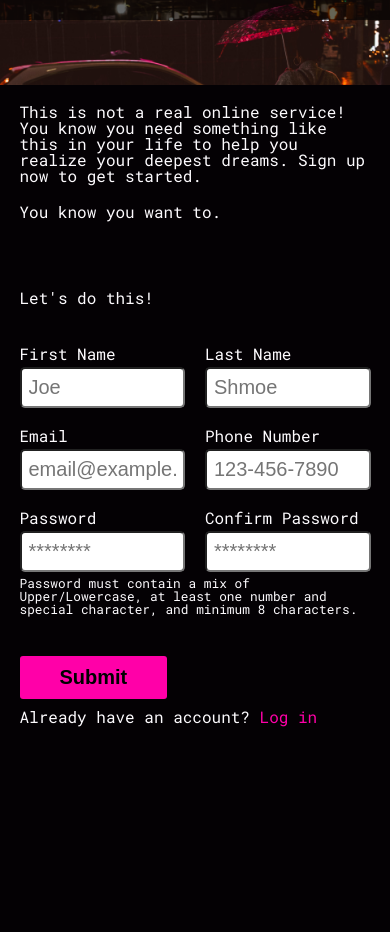
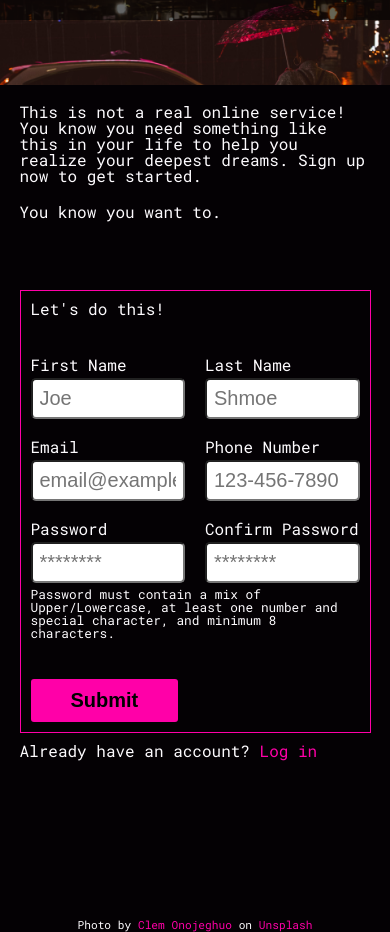
Before and after one commit to fjarm/Sign-Up-Form, a plain HTML site: page index.html in a window 390 px wide. Shown: the part 84-1016 px from the top of the page. Before the commit the page ends 844 px from the top, so only its background shows below. Drawn offline with Linux system fonts and the light colour scheme.

Commit message:
Add image credits

```diff
--- a/index.html
+++ b/index.html
@@ -65,6 +65,9 @@
         <div class="bottom">
             <p>Already have an account? <a href="">Log in</a></p>
         </div>
+        <div class="image-credit">
+            <h4>Photo by <a href="https://unsplash.com/@clemono?utm_source=unsplash&utm_medium=referral&utm_content=creditCopyText">Clem Onojeghuo</a> on <a href="https://unsplash.com/photos/xZRcXgLrEsU?utm_source=unsplash&utm_medium=referral&utm_content=creditCopyText">Unsplash</a></h4>
+        </div>
     </div>
 </body>
 </html>
--- a/styles.css
+++ b/styles.css
@@ -72,6 +72,7 @@ body {
     background-repeat: no-repeat;
     height:100vh;
     display: flex;
+    flex-direction: column;
     width: 800px;
     box-sizing: border-box;
 }
@@ -81,7 +82,7 @@ body {
     box-sizing: border-box;
     display: flex;
     flex-direction: column;
-    margin: 60px;
+    margin: 60px 60px 0px 60px;
     gap: 10px;
 }
 
@@ -103,7 +104,10 @@ h2 {
 h3 {
     font-size: 0.8em;
     margin: 5px 0 40px 0;
+}
 
+h4 {
+    font-size: 0.7em;
 }
 
 .heading {
@@ -124,10 +128,17 @@ h3 {
     gap:5px;
 }
 
+.image-credit {
+    text-align: center;
+    margin-top: auto;
+}
+
 .sign-up-area {
     display: flex;
     flex-direction: column;
     gap: 20px;
+    padding: 10px;
+    border: 1px solid var(--primary-button-color);
 }
 
 .form-row {
@@ -218,7 +229,7 @@ a:active {
         width: auto;
     }
     .right-side-bar {
-        margin: 5vw;
+        margin: 5vw 5vw 0 5vw;
         width: 90vw;
     }
     .text-background {
@@ -230,6 +241,9 @@ a:active {
     h2 {
         font-size: 1em;
     }
+    h4 {
+        margin-top: 150px;
+    }
     .form-row {
         gap: 20px;
     }
```
